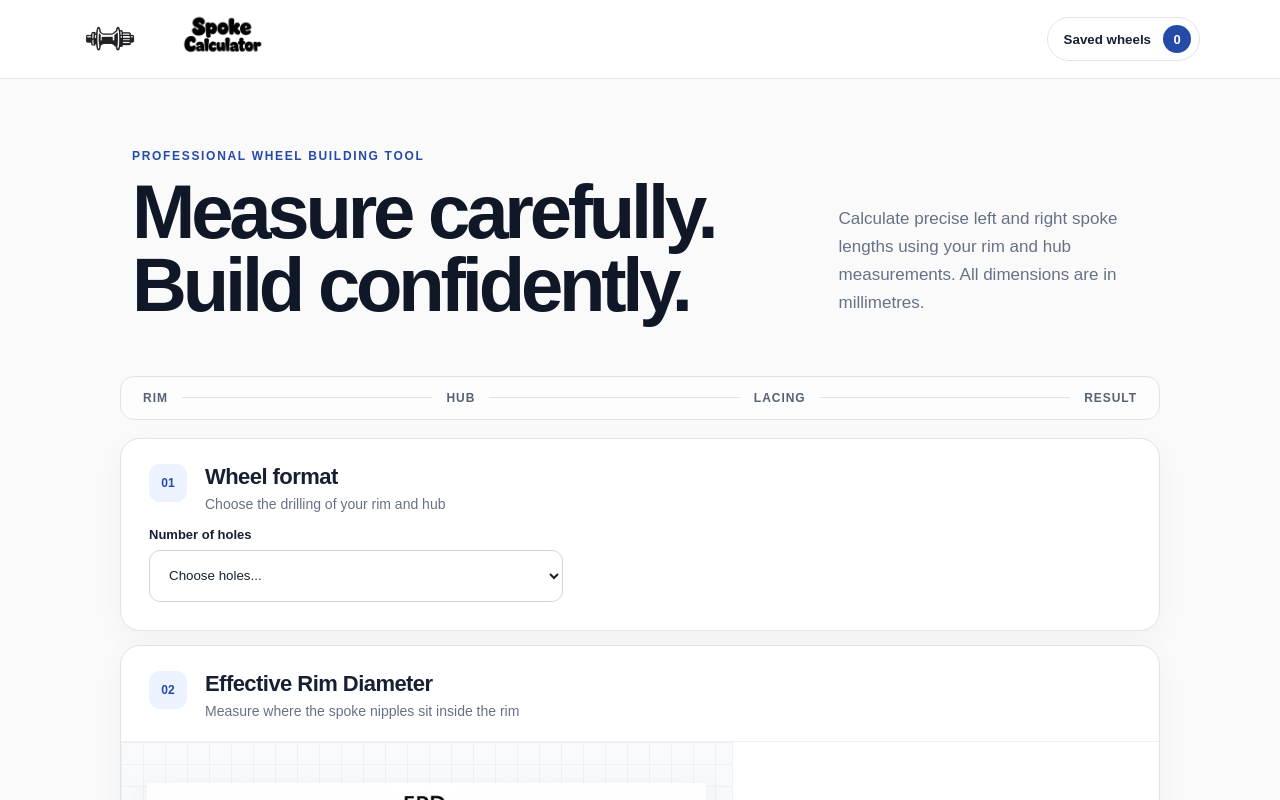
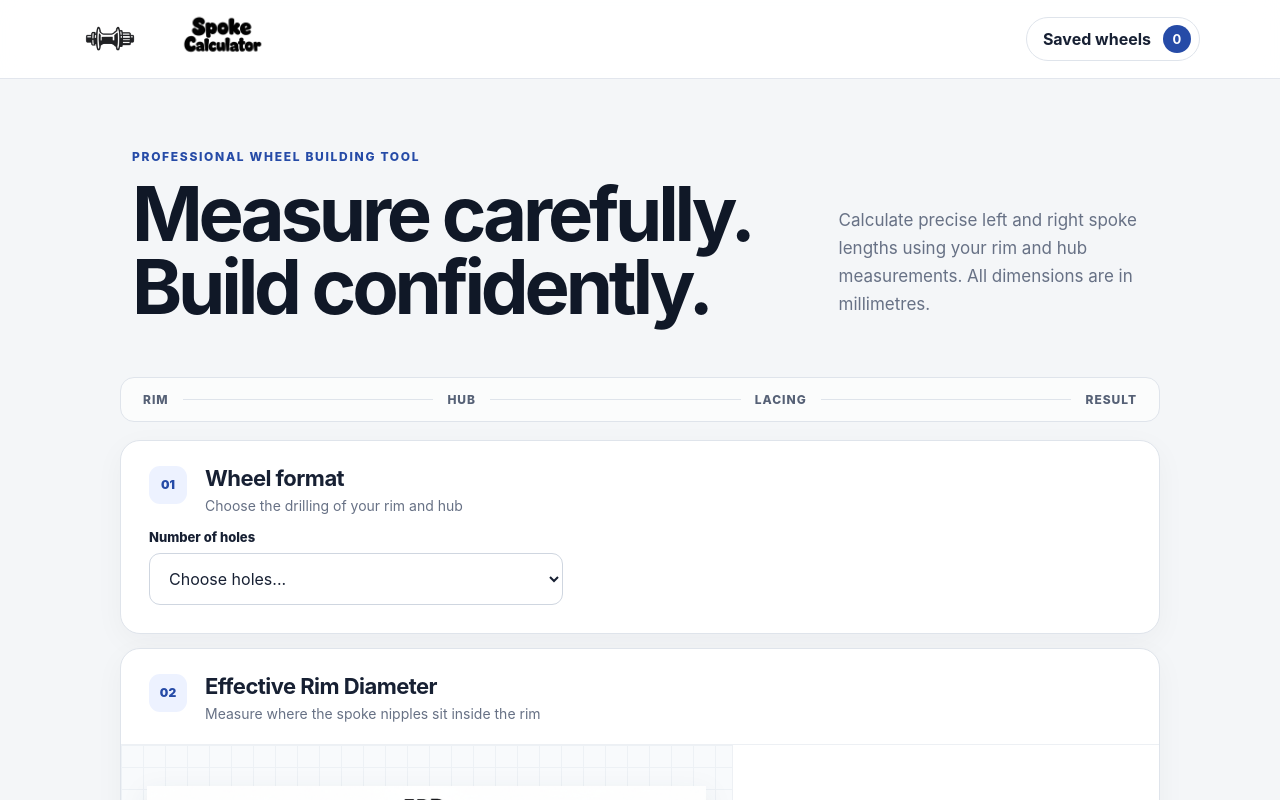
Before and after one commit to Alex25802580/spoke-calculator-web, a React (Vite) app: page / in a window 1280 px wide. Shown: the top 800 px of the page. Built offline with nearby package versions, Linux system fonts and the light colour scheme.

Commit message:
Refine global web styles

```diff
--- a/src/index.css
+++ b/src/index.css
@@ -1,41 +1,16 @@
 :root {
-  font-family: Arial, Helvetica, sans-serif;
-  color: #1c1c1e;
-  background: #fafafa;
+  font-family: Inter, ui-sans-serif, system-ui, -apple-system, BlinkMacSystemFont, "Segoe UI", sans-serif;
+  color: #172033;
+  background: #f4f6f8;
   font-synthesis: none;
   text-rendering: optimizeLegibility;
   -webkit-font-smoothing: antialiased;
-  -moz-osx-font-smoothing: grayscale;
   color-scheme: light;
 }
 
-* {
-  box-sizing: border-box;
-}
-
-html {
-  min-width: 320px;
-  background: #fafafa;
-  scroll-behavior: smooth;
-}
-
-body {
-  min-width: 320px;
-  min-height: 100vh;
-  margin: 0;
-  background: #fafafa;
-}
-
-button,
-input,
-select {
-  font-family: inherit;
-}
-
-button:focus-visible,
-input:focus-visible,
-select:focus-visible,
-a:focus-visible {
-  outline: 3px solid rgba(17, 0, 173, 0.25);
-  outline-offset: 2px;
-}
+* { box-sizing: border-box; }
+html { min-width: 320px; scroll-behavior: smooth; }
+body { min-width: 320px; min-height: 100vh; margin: 0; background: #f4f6f8; }
+button, input, select { font: inherit; }
+button { -webkit-tap-highlight-color: transparent; }
+button:focus-visible, input:focus-visible, select:focus-visible, a:focus-visible { outline: 3px solid rgba(38, 75, 167, .28); outline-offset: 3px; }
```
